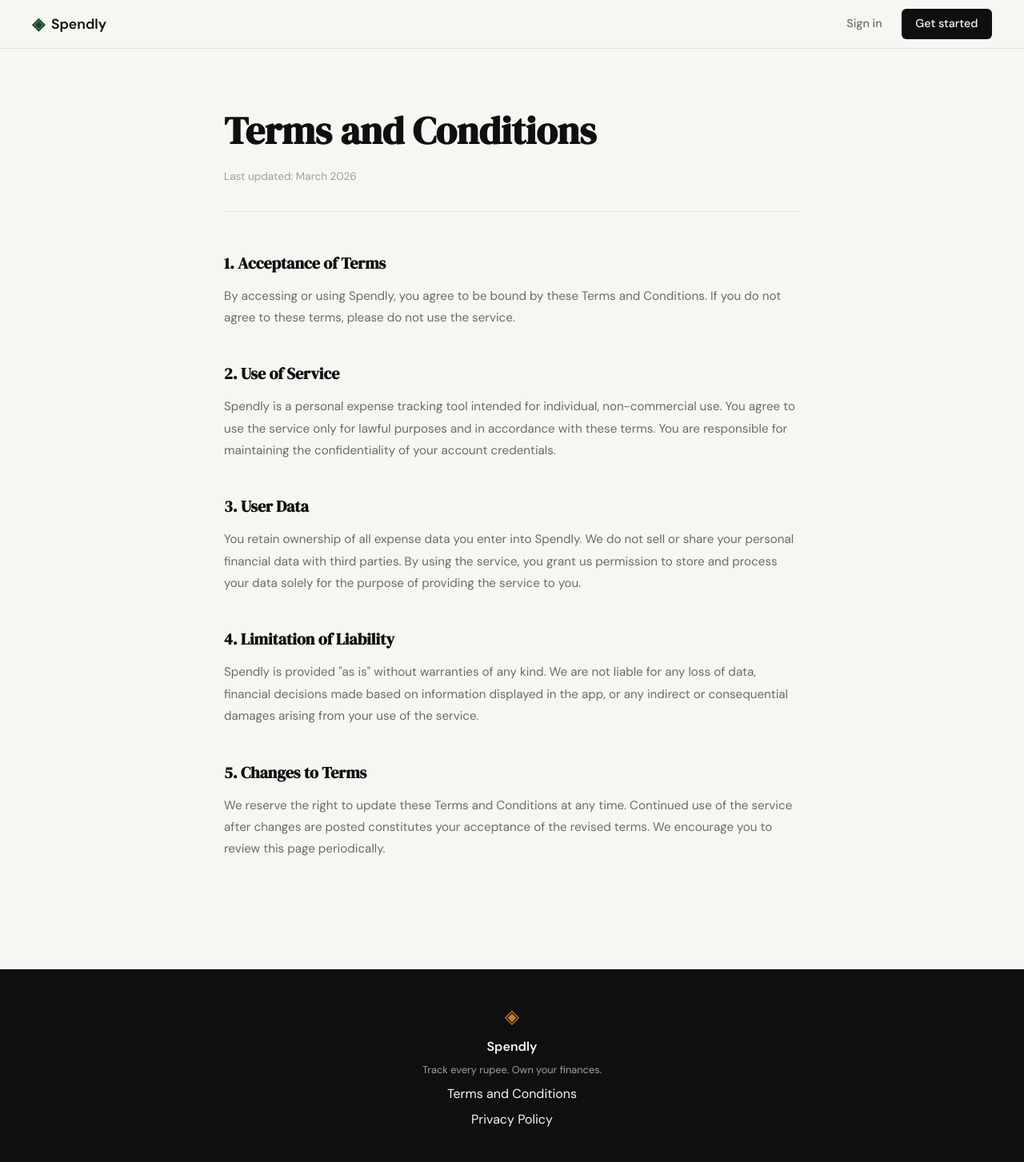
After one commit to VirenRB1/Spendly, a Flask app: page /terms in a window 1280 px wide. The commit adds this page. Shown: the whole page at 80% size. Run offline with Flask 3, Linux system fonts and the light colour scheme.

Commit message:
landing: add terms and condition page and route

```diff
--- a/app.py
+++ b/app.py
@@ -26,6 +26,11 @@ def login():
 # Placeholder routes — students will implement these                  #
 # ------------------------------------------------------------------ #
 
+@app.route("/terms")
+def terms():
+    return render_template("terms.html")
+
+
 @app.route("/logout")
 def logout():
     return "Logout — coming in Step 3"
--- a/static/css/style.css
+++ b/static/css/style.css
@@ -508,6 +508,51 @@ a { color: inherit; text-decoration: none; }
 }
 
 /* ------------------------------------------------------------------ */
+/* Legal pages (Terms, Privacy)                                        */
+/* ------------------------------------------------------------------ */
+
+.legal-page {
+    padding: 4rem 2rem 6rem;
+}
+
+.legal-inner {
+    max-width: 720px;
+    margin: 0 auto;
+}
+
+.legal-title {
+    font-family: var(--font-display);
+    font-size: clamp(2rem, 4vw, 3rem);
+    color: var(--ink);
+    margin-bottom: 0.5rem;
+}
+
+.legal-updated {
+    font-size: 0.85rem;
+    color: var(--ink-faint);
+    margin-bottom: 3rem;
+    padding-bottom: 2rem;
+    border-bottom: 1px solid var(--border);
+}
+
+.legal-section {
+    margin-bottom: 2.5rem;
+}
+
+.legal-section h2 {
+    font-family: var(--font-display);
+    font-size: 1.25rem;
+    color: var(--ink);
+    margin-bottom: 0.75rem;
+}
+
+.legal-section p {
+    font-size: 0.95rem;
+    color: var(--ink-muted);
+    line-height: 1.8;
+}
+
+/* ------------------------------------------------------------------ */
 /* Responsive                                                          */
 /* ------------------------------------------------------------------ */
 
--- a/templates/base.html
+++ b/templates/base.html
@@ -34,7 +34,7 @@
             <span class="brand-icon">◈</span>
             <span class="footer-name">Spendly</span>
             <p class="footer-copy">Track every rupee. Own your finances.</p>
-            <a href="#">Terms and Conditions</a>
+            <a href="/terms">Terms and Conditions</a>
             <a href="#">Privacy Policy</a>
         </div>
     </footer>
--- /dev/null
+++ b/templates/terms.html
@@ -0,0 +1,39 @@
+{% extends "base.html" %}
+
+{% block title %}Terms and Conditions — Spendly{% endblock %}
+
+{% block content %}
+
+<section class="legal-page">
+    <div class="legal-inner">
+        <h1 class="legal-title">Terms and Conditions</h1>
+        <p class="legal-updated">Last updated: March 2026</p>
+
+        <div class="legal-section">
+            <h2>1. Acceptance of Terms</h2>
+            <p>By accessing or using Spendly, you agree to be bound by these Terms and Conditions. If you do not agree to these terms, please do not use the service.</p>
+        </div>
+
+        <div class="legal-section">
+            <h2>2. Use of Service</h2>
+            <p>Spendly is a personal expense tracking tool intended for individual, non-commercial use. You agree to use the service only for lawful purposes and in accordance with these terms. You are responsible for maintaining the confidentiality of your account credentials.</p>
+        </div>
+
+        <div class="legal-section">
+            <h2>3. User Data</h2>
+            <p>You retain ownership of all expense data you enter into Spendly. We do not sell or share your personal financial data with third parties. By using the service, you grant us permission to store and process your data solely for the purpose of providing the service to you.</p>
+        </div>
+
+        <div class="legal-section">
+            <h2>4. Limitation of Liability</h2>
+            <p>Spendly is provided "as is" without warranties of any kind. We are not liable for any loss of data, financial decisions made based on information displayed in the app, or any indirect or consequential damages arising from your use of the service.</p>
+        </div>
+
+        <div class="legal-section">
+            <h2>5. Changes to Terms</h2>
+            <p>We reserve the right to update these Terms and Conditions at any time. Continued use of the service after changes are posted constitutes your acceptance of the revised terms. We encourage you to review this page periodically.</p>
+        </div>
+    </div>
+</section>
+
+{% endblock %}
```
